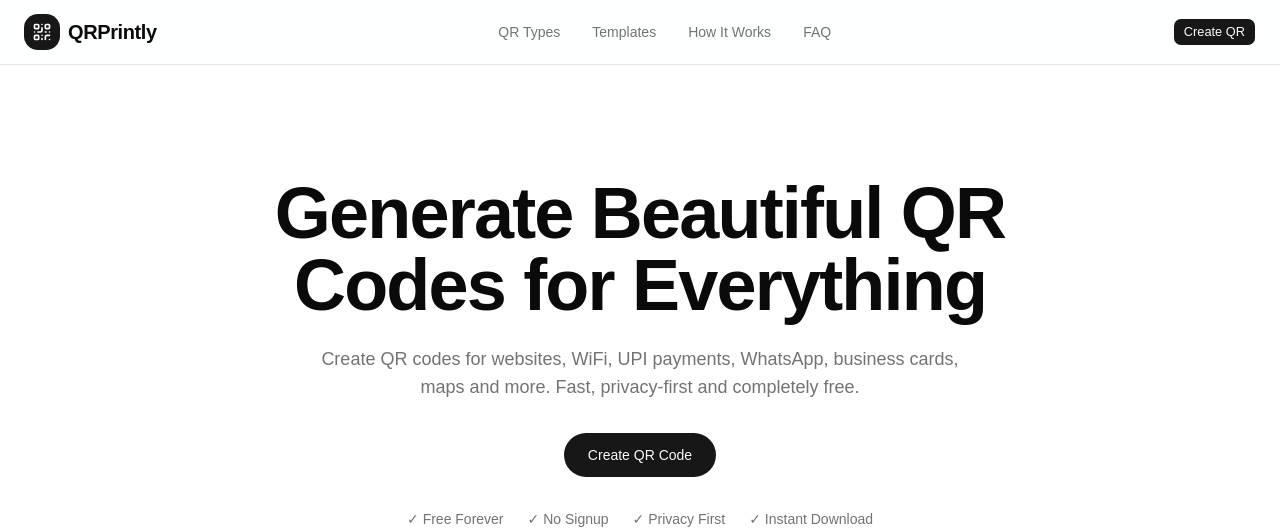
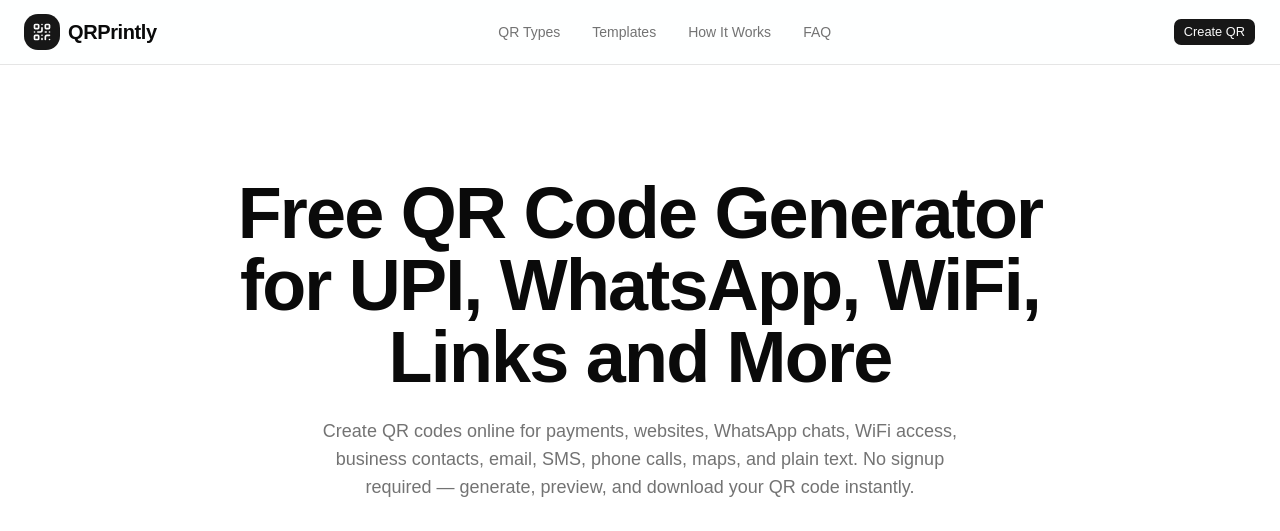
Before and after one commit to gouravmishra-121/qrhub, a React (Vite) app in the folder frontend/: page / in a window 1280 px wide. Shown: the top 531 px of the page. Built offline with nearby package versions, Linux system fonts and the light colour scheme; no server answers.

Commit message:
seo: improve homepage copy

```diff
--- a/frontend/src/components/landing/Hero.tsx
+++ b/frontend/src/components/landing/Hero.tsx
@@ -11,12 +11,13 @@
       <Container>
         <div className="mx-auto max-w-4xl text-center">
           <h1 className="text-5xl font-bold tracking-tight sm:text-6xl lg:text-7xl">
-            Generate Beautiful QR Codes for Everything
+              Free QR Code Generator for UPI, WhatsApp, WiFi, Links and More
           </h1>
 
           <p className="mx-auto mt-6 max-w-2xl text-lg text-muted-foreground">
-            Create QR codes for websites, WiFi, UPI payments, WhatsApp, business cards, maps and
-            more. Fast, privacy-first and completely free.
+            Create QR codes online for payments, websites, WhatsApp chats, WiFi access,
+            business contacts, email, SMS, phone calls, maps, and plain text. No signup
+            required — generate, preview, and download your QR code instantly.
           </p>
 
           <div className="mt-8 flex justify-center">
```
